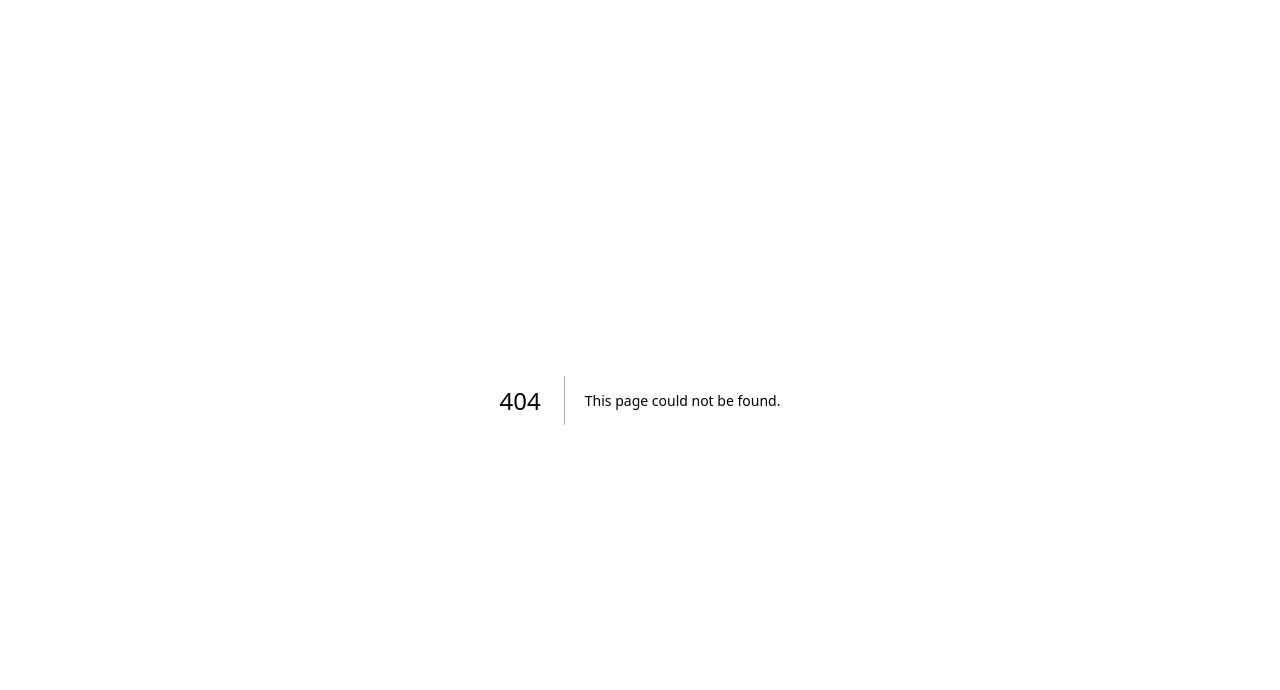
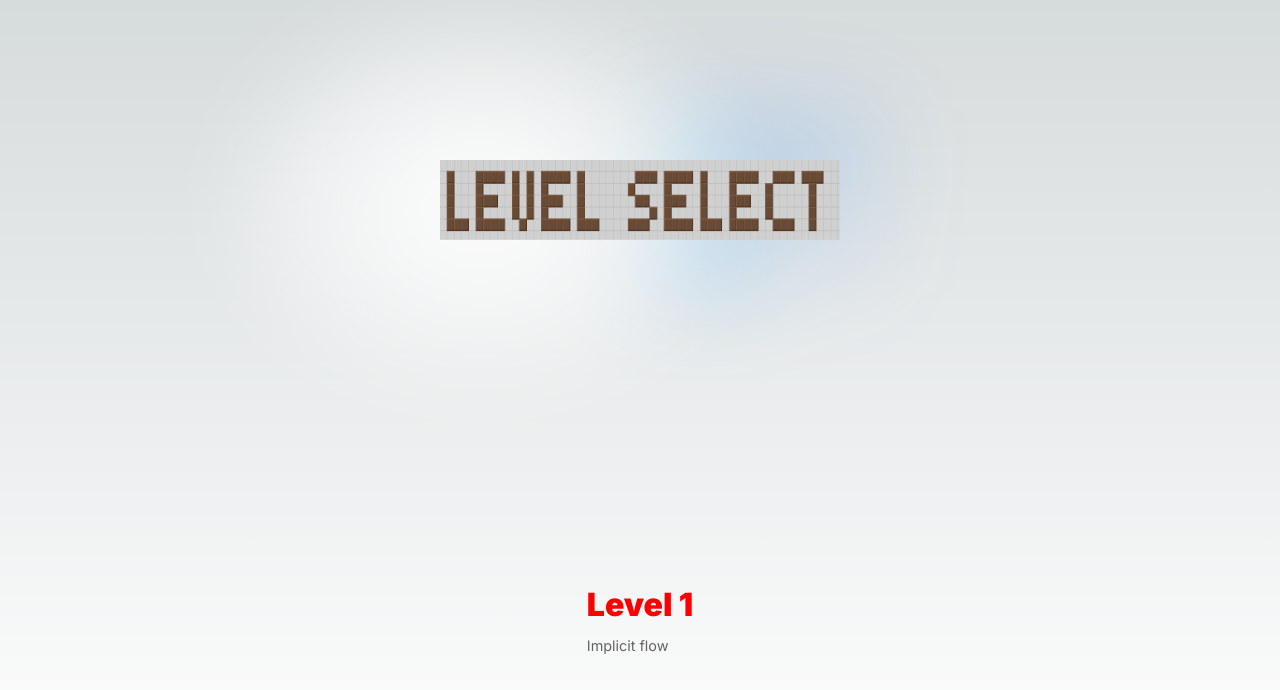
Before and after one commit to mattcobley/oidc-game, a Next.js app: page /levels in a window 1280 px wide. Before the commit this address had no page. Shown: the top 690 px of the page. Built offline with nearby package versions, Linux system fonts and the light colour scheme.

Commit message:
Add level select and some structure

```diff
--- /dev/null
+++ b/src/app/game/option.js
@@ -0,0 +1,5 @@
+import styles from '../page.module.css'
+
+export default function Option() {
+  return (<div className={styles.main}>OPTION!!</div>)
+}
--- /dev/null
+++ b/src/app/game/options-list.js
@@ -0,0 +1,5 @@
+import styles from '../page.module.css'
+
+export default function OptionsList() {
+  return (<div className={styles.main}>OPTIONS LIST!!</div>)
+}
--- a/src/app/game/page.js
+++ /dev/null
@@ -1,4 +0,0 @@
-
-export default function Game() {
-  return (<div>GETTING HERE!</div>)
-}
--- /dev/null
+++ b/src/app/game/step.js
@@ -0,0 +1,5 @@
+import styles from '../page.module.css'
+
+export default function Step() {
+  return (<div className={styles.main}>STEP!!</div>)
+}
--- /dev/null
+++ b/src/app/game/steps-list.js
@@ -0,0 +1,5 @@
+import styles from '../page.module.css'
+
+export default function StepsList() {
+  return (<div className={styles.main}>STEPS LIST!!</div>)
+}
--- /dev/null
+++ b/src/app/levels/page.js
@@ -0,0 +1,29 @@
+import styles from '../page.module.css'
+import Image from 'next/image'
+import Link from 'next/link'
+
+export default function Levels() {
+  return (
+    <main className={styles.main}>
+      <div className={styles.center}>
+        <Image
+          className={styles.logo}
+          src="/level-select.png"
+          alt="Level Select Title"
+          width={400}
+          height={80}
+          priority
+        />
+      </div>
+
+      <div className={styles.grid}>
+        <Link href="/game/implicit-flow" className={styles.card}>
+          <h1>
+            Level 1
+          </h1>
+          <p>Implicit flow</p>
+        </Link>
+      </div>
+    </main>
+  )
+}
--- a/src/app/page.js
+++ b/src/app/page.js
@@ -52,7 +52,7 @@ export default function Home() {
           <p>Learn more about Open ID Connect</p>
         </a>
 
-        <Link href="/game" className={styles.card}>
+        <Link href="/levels" className={styles.card}>
           <h1>
             PLAY <span>-&gt;</span>
           </h1>
```
Also changed, not shown: src/app/game/implicit-flow/page.js (added, +14 -0 lines), src/app/game/template.js (added, +10 -0 lines), public/level-select.png (added), src/app/game/game.module.css (added), src/app/game/implicit-flow/page.module.css (added), src/app/levels/page.module.css (added).
